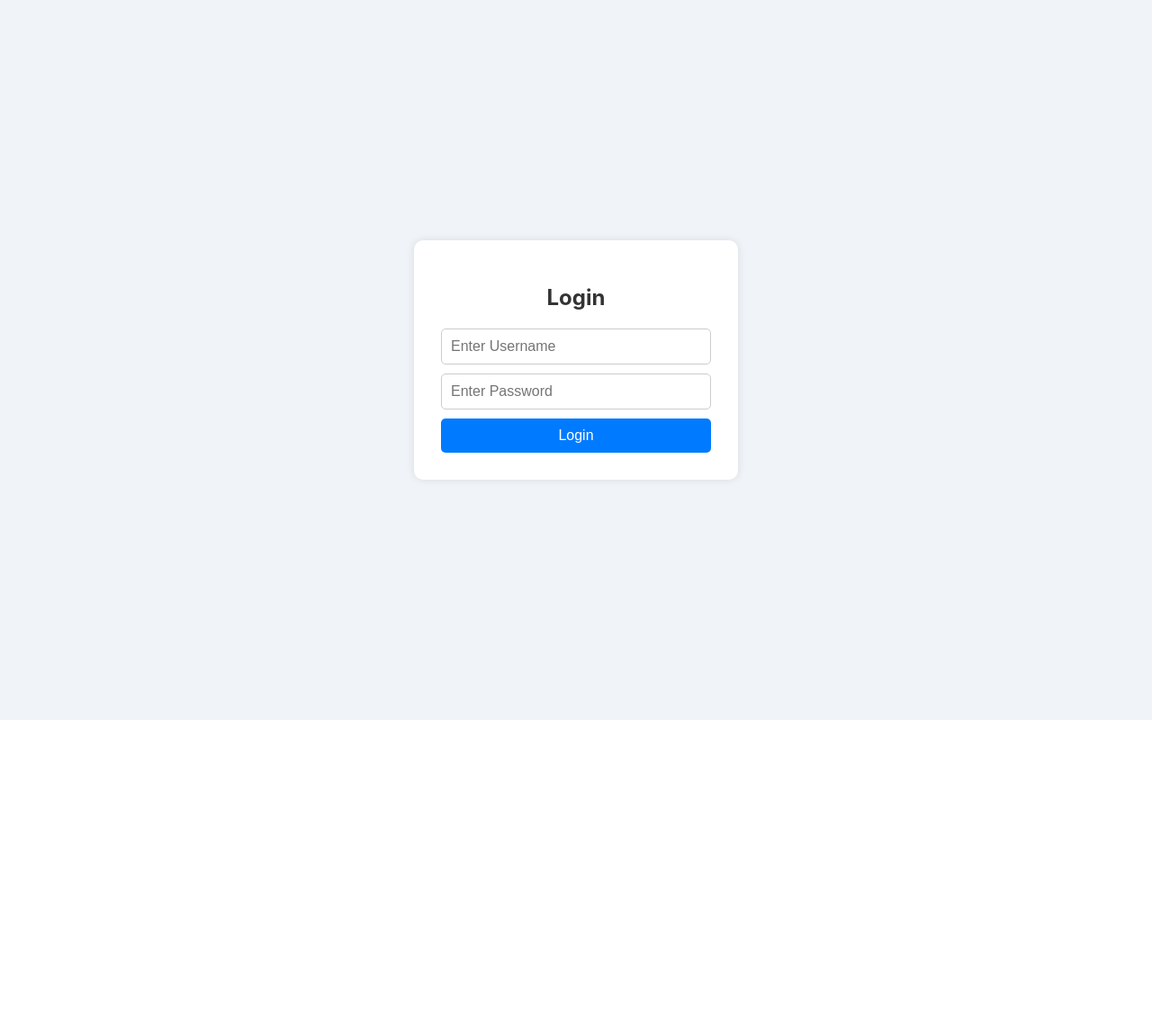
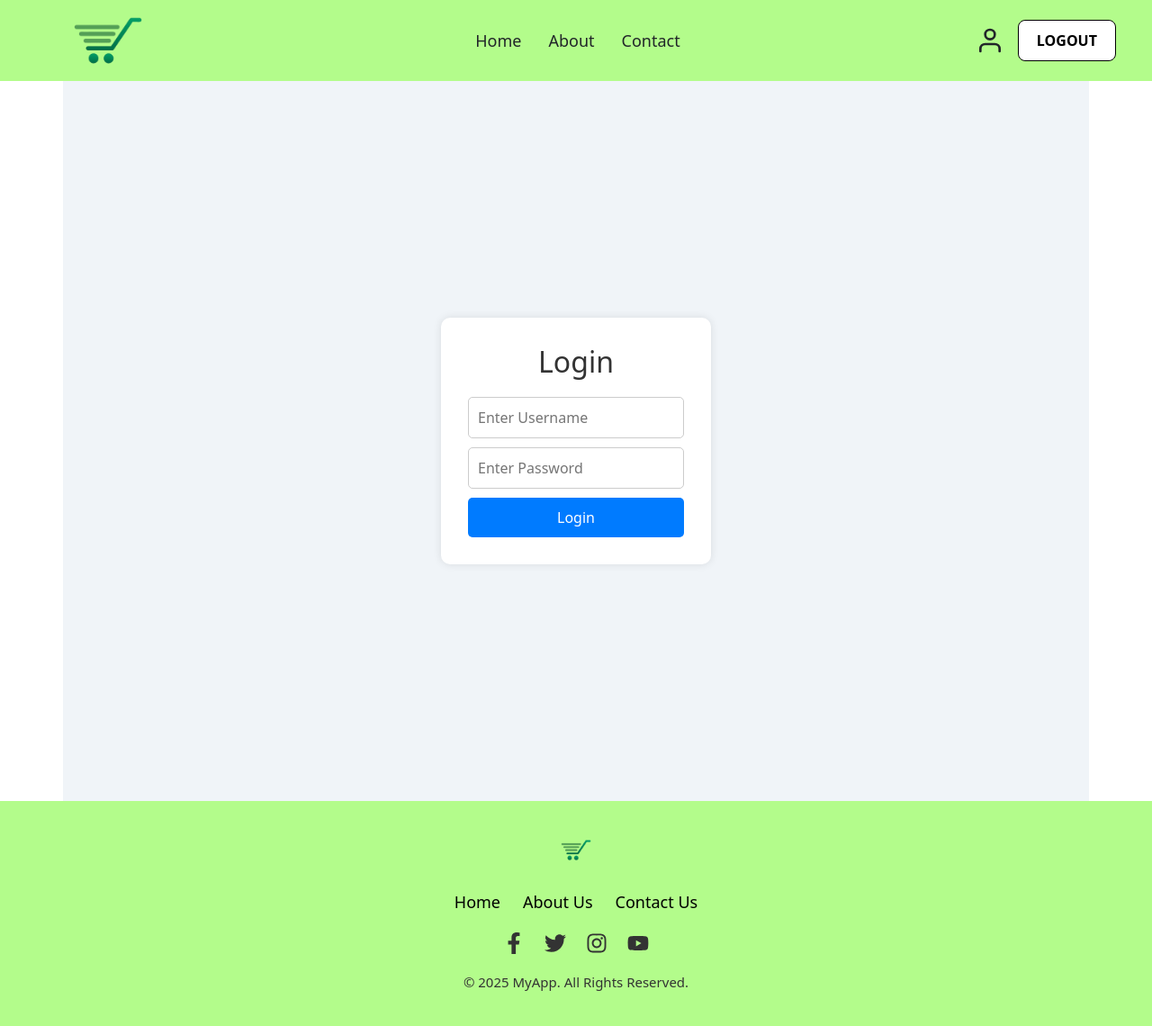
Before and after one commit to Hasifasherin/products, a React (Create React App) app: page /login in a window 1280 px wide. Shown: the top 1140 px of the page at 90% size. Before the commit the page ends 800 px from the top, so only its background shows below. Built offline with nearby package versions, Linux system fonts and the light colour scheme; sample sign-in values are in the browser's storage.

Commit message:
basic design completed

```diff
--- a/package.json
+++ b/package.json
@@ -8,8 +8,10 @@
     "@testing-library/react": "^16.3.0",
     "@testing-library/user-event": "^13.5.0",
     "axios": "^1.13.2",
+    "bootstrap": "^5.3.8",
     "react": "^19.2.0",
     "react-dom": "^19.2.0",
+    "react-icons": "^5.5.0",
     "react-router-dom": "^7.9.5",
     "react-scripts": "5.0.1",
     "react-toastify": "^11.0.5",
--- a/src/App.js
+++ b/src/App.js
@@ -1,9 +1,11 @@
 import React from "react";
 import { BrowserRouter, Routes, Route, Navigate } from "react-router-dom";
+import { useAuth } from "./context/AuthContext";
+import Header from "./components/Header/Header";
+import Footer from "./components/Footer/Footer";
+import Home from "./pages/Home/home";
 import About from "./pages/About/about";
-import Home from "./pages/Home/home";
 import Login from "./pages/Login/Login";
-import { AuthProvider, useAuth } from "./context/AuthContext";
 import "./App.css";
 
 function PrivateRoute({ children }) {
@@ -11,10 +13,20 @@ function PrivateRoute({ children }) {
   return user ? children : <Navigate to="/login" />;
 }
 
-function AppRoutes() {
+export default function App() {
+  const { user } = useAuth();
+
   return (
+    <BrowserRouter>
+      <div className="app-layout">
+
+        {/* Show header only when logged in */}
+        {user && <Header />}
+
+        <div className="main-content">
           <Routes>
             <Route path="/login" element={<Login />} />
+
             <Route
               path="/"
               element={
@@ -23,8 +35,9 @@ function AppRoutes() {
                 </PrivateRoute>
               }
             />
+
             <Route
-        path="/aboutus"
+              path="/about"
               element={
                 <PrivateRoute>
                   <About />
@@ -32,17 +45,11 @@ function AppRoutes() {
               }
             />
           </Routes>
+        </div>
+
+        {/* Show footer only when logged in */}
+        {user && <Footer />}
+      </div>
+    </BrowserRouter>
   );
 }
-
-function App() {
-  return (
-    <AuthProvider>
-      <BrowserRouter>
-        <AppRoutes />
-      </BrowserRouter>
-    </AuthProvider>
-  );
-}
-
-export default App;
--- /dev/null
+++ b/src/components/Footer/Footer.css
@@ -0,0 +1,51 @@
+.footer {
+  background: rgb(179, 252, 139);
+  padding: 40px 20px;
+  text-align: center;
+}
+
+.footer-logo {
+  width: 70px;
+  margin-bottom: 20px;
+}
+
+.footer-links {
+  list-style: none;
+  padding: 0;
+  margin: 10px 0 20px;
+  display: flex;
+  justify-content: center;
+  gap: 25px;
+}
+
+.footer-link {
+  text-decoration: none;
+  font-size: 18px;
+  color: #000;
+  font-weight: 500;
+}
+
+.footer-social {
+  display: flex;
+  justify-content: center;
+  gap: 22px;
+  margin-bottom: 20px;
+}
+
+.social-icon {
+  font-size: 24px;
+  cursor: pointer;
+  color: #333;
+  transition: 0.2s ease;
+}
+
+.social-icon:hover {
+  color: #000;
+  transform: scale(1.1);
+}
+
+.footer-copy {
+  color: #333;
+  margin-top: 10px;
+  font-size: 15px;
+}
--- /dev/null
+++ b/src/components/Footer/Footer.jsx
@@ -0,0 +1,29 @@
+import React from "react";
+import "./Footer.css";
+import logo from "../../assets/logo.png";
+import { FaFacebookF, FaTwitter, FaInstagram, FaYoutube } from "react-icons/fa";
+
+const Footer = () => {
+  return (
+    <footer className="footer">
+      <img src={logo} alt="Logo" className="footer-logo" />
+
+      <ul className="footer-links">
+        <li><a href="/" className="footer-link">Home</a></li>
+        <li><a href="/about" className="footer-link">About Us</a></li>
+        <li><a href="/contact" className="footer-link">Contact Us</a></li>
+      </ul>
+
+      <div className="footer-social">
+        <FaFacebookF className="social-icon" />
+        <FaTwitter className="social-icon" />
+        <FaInstagram className="social-icon" />
+        <FaYoutube className="social-icon" />
+      </div>
+
+      <p className="footer-copy">© 2025 MyApp. All Rights Reserved.</p>
+    </footer>
+  );
+};
+
+export default Footer;
--- /dev/null
+++ b/src/components/Header/Header.css
@@ -0,0 +1,51 @@
+.header {
+  background:rgb(179, 252, 139);
+  padding: 12px 40px;
+  display: flex;
+  align-items: center;
+  justify-content: space-between;
+}
+
+.header-left {
+  display: flex;
+  align-items: center;
+  gap: 10px;
+}
+
+.header-logo {
+  width: 160px;
+}
+
+.nav-links {
+  list-style: none;
+  display: flex;
+  gap: 30px;
+  font-size: 18px;
+  margin: 0;
+  padding: 0;
+}
+
+.nav-link {
+  text-decoration: none;
+  color: black;
+  font-weight: 500;
+}
+
+.header-right {
+  display: flex;
+  align-items: center;
+  gap: 15px;
+}
+
+.user-icon {
+  cursor: pointer;
+}
+
+.logout-btn {
+  padding: 10px 20px;
+  border-radius: 8px;
+  border: 1px solid #000;
+  cursor: pointer;
+  background: white;
+  font-weight: bold;
+}
--- /dev/null
+++ b/src/components/Header/Header.jsx
@@ -0,0 +1,39 @@
+import React from "react";
+import { Link, useNavigate } from "react-router-dom";
+import { FiUser } from "react-icons/fi";
+import "./Header.css";
+import logo from "../../assets/logo.png";
+import { useAuth } from "../../context/AuthContext";
+
+const Header = () => {
+  const { logout } = useAuth();
+  const navigate = useNavigate();
+
+  const handleLogout = () => {
+    logout();
+    navigate("/login");
+  };
+
+  return (
+    <header className="header">
+      <div className="header-left">
+        <img src={logo} alt="Logo" className="header-logo" />
+      </div>
+
+      <nav>
+        <ul className="nav-links">
+          <li><Link to="/" className="nav-link">Home</Link></li>
+          <li><Link to="/about" className="nav-link">About</Link></li>
+          <li><Link to="/contact" className="nav-link">Contact</Link></li>
+        </ul>
+      </nav>
+
+      <div className="header-right">
+        <FiUser size={32} className="user-icon" />
+        <button className="logout-btn" onClick={handleLogout}>LOGOUT</button>
+      </div>
+    </header>
+  );
+};
+
+export default Header;
--- /dev/null
+++ b/src/components/Home/ProductCard.jsx
@@ -0,0 +1,23 @@
+import React from "react";
+
+const ProductCard = ({ data }) => {
+  return (
+    <div className="card p-3 text-center">
+      <img
+        src={data.image}
+        alt={data.title}
+        className="card-img-top"
+        style={{ height: "150px", objectFit: "contain" }}
+      />
+
+      <h6 className="mt-2">{data.title.slice(0, 30)}...</h6>
+      <p className="text-success fw-bold">₹{data.price}</p>
+
+      <button className="btn btn-primary w-100 mb-2">View Product</button>
+      <button className="btn btn-danger w-100 mb-2">Delete</button>
+      <button className="btn btn-success w-100">Edit</button>
+    </div>
+  );
+};
+
+export default ProductCard;
--- /dev/null
+++ b/src/components/Home/ProductList.css
@@ -0,0 +1,78 @@
+.product-wrapper {
+  width: 100%;
+  padding: 20px 40px;
+  padding-bottom: 120px; /* prevents footer overlap */
+}
+
+.title {
+  text-align: center;
+  margin-bottom: 30px;
+}
+
+/* Grid: 4 columns, 2 rows */
+.product-grid {
+  display: grid;
+  grid-template-columns: repeat(4, 1fr);
+  grid-auto-rows: auto;
+  gap: 25px;
+  width: 100%;
+}
+
+/* Responsive for smaller screens */
+@media (max-width: 1200px) {
+  .product-grid {
+    grid-template-columns: repeat(3, 1fr);
+  }
+}
+
+@media (max-width: 900px) {
+  .product-grid {
+    grid-template-columns: repeat(2, 1fr);
+  }
+}
+
+@media (max-width: 600px) {
+  .product-grid {
+    grid-template-columns: 1fr;
+  }
+}
+
+.product-grid .card {
+  width: 100%;
+  border: 1px solid #ddd;
+  border-radius: 10px;
+}
+
+/* PAGINATION */
+.pagination {
+  margin-top: 40px;
+  display: flex;
+  justify-content: center;
+  gap: 8px;
+}
+
+.page-btn,
+.page-number {
+  border: 1px solid #ccc;
+  background: white;
+  padding: 8px 14px;
+  border-radius: 50px;
+  cursor: pointer;
+  transition: 0.2s ease;
+}
+
+.page-number.active {
+  background: #007bff;
+  color: white;
+  border-color: #007bff;
+}
+
+.page-btn:hover,
+.page-number:hover {
+  background: #eee;
+}
+
+.page-btn:disabled {
+  background: #f3f3f3;
+  cursor: not-allowed;
+}
--- a/src/components/Home/ProductList.jsx
+++ b/src/components/Home/ProductList.jsx
@@ -1,23 +1,71 @@
-import React,{useEffect} from 'react'
-import { useNavigate } from 'react-router-dom'
-import axios from 'axios'
+import React, { useEffect, useState } from "react";
+import axios from "axios";
+import ProductCard from "./ProductCard";
+import "./ProductList.css";
+
 const ProductList = () => {
+  const [products, setProducts] = useState([]);
+  const [currentPage, setCurrentPage] = useState(1);
 
-    useEffect(()=>{
-        console.log('im a useeffect');
-        axios.get('https://fakestoreapi.com/products')
-        .then(response => console.log(response.data));
+  const itemsPerPage = 8; // 4 above + 4 below
 
-    },[])
+  useEffect(() => {
+    axios
+      .get("https://fakestoreapi.com/products")
+      .then((res) => setProducts(res.data))
+      .catch((err) => console.log(err));
+  }, []);
 
+  const last = currentPage * itemsPerPage;
+  const first = last - itemsPerPage;
+  const currentProducts = products.slice(first, last);
 
-    const navigate = useNavigate()
+  const totalPages = Math.ceil(products.length / itemsPerPage);
+
+  const handlePageChange = (page) => {
+    setCurrentPage(page);
+    window.scrollTo({ top: 0, behavior: "smooth" });
+  };
+
   return (
-    <>
-        <div>ProductList</div>
-        <button onClick={() => navigate('/aboutus')}>About</button>
-        </>
-  )
-}
+    <div className="product-wrapper">
+      <h2 className="title">Product List</h2>
 
-export default ProductList
+      <div className="product-grid">
+        {currentProducts.map((item) => (
+          <ProductCard key={item.id} data={item} />
+        ))}
+      </div>
+
+      <div className="pagination">
+        <button
+          className="page-btn"
+          disabled={currentPage === 1}
+          onClick={() => handlePageChange(currentPage - 1)}
+        >
+          &lt;
+        </button>
+
+        {[...Array(totalPages)].map((_, i) => (
+          <button
+            key={i}
+            className={`page-number ${currentPage === i + 1 ? "active" : ""}`}
+            onClick={() => handlePageChange(i + 1)}
+          >
+            {i + 1}
+          </button>
+        ))}
+
+        <button
+          className="page-btn"
+          disabled={currentPage === totalPages}
+          onClick={() => handlePageChange(currentPage + 1)}
+        >
+          &gt;
+        </button>
+      </div>
+    </div>
+  );
+};
+
+export default ProductList;
--- a/src/context/AuthContext.jsx
+++ b/src/context/AuthContext.jsx
@@ -5,19 +5,24 @@ import "react-toastify/dist/ReactToastify.css";
 const AuthContext = createContext();
 
 const fakeUsers = [
-  { username: "admin", password: "password" },
-  { username: "user1", password: "1234" },
-  { username: "user2", password: "abcd" },
+  { username: "admin", password: "1234" },
+  { username: "user", password: "1234" },
+  { username: "hasifa", password: "abcd" },
 ];
 
 export const AuthProvider = ({ children }) => {
   const [user, setUser] = useState(null);
-
+  const [loading, setLoading] = useState(true);
+  // Load stored user on refresh
   useEffect(() => {
     const storedUser = localStorage.getItem("authUser");
-    if (storedUser) setUser(JSON.parse(storedUser));
+    if (storedUser) {
+      setUser(JSON.parse(storedUser));
+    }
+    setLoading(false);
   }, []);
 
+  // Login function
   const login = (username, password) => {
     const found = fakeUsers.find(
       (u) => u.username === username && u.password === password
@@ -35,6 +40,7 @@ export const AuthProvider = ({ children }) => {
     }
   };
 
+  // Logout function
   const logout = () => {
     setUser(null);
     localStorage.removeItem("authUser");
@@ -44,9 +50,13 @@ export const AuthProvider = ({ children }) => {
   return (
     <>
       <ToastContainer position="top-right" autoClose={3000} theme="colored" />
-      <AuthContext.Provider value={{ user, login, logout }}>
-        {children}
-      </AuthContext.Provider>
+
+      {/* Prevent UI flicker on refresh */}
+      {!loading && (
+        <AuthContext.Provider value={{ user, login, logout }}>
+          {children}
+        </AuthContext.Provider>
+      )}
     </>
   );
 };
--- a/src/index.js
+++ b/src/index.js
@@ -3,7 +3,9 @@ import ReactDOM from 'react-dom/client';
 import './index.css';
 import App from './App';
 import reportWebVitals from './reportWebVitals';
-import { AuthProvider } from './context/AuthContext'; // ✅ import AuthProvider
+import { AuthProvider } from './context/AuthContext';
+import "bootstrap/dist/css/bootstrap.min.css";
+
 
 const root = ReactDOM.createRoot(document.getElementById('root'));
 root.render(
--- a/src/pages/Home/home.jsx
+++ b/src/pages/Home/home.jsx
@@ -1,9 +1,10 @@
 import React from 'react'
 import ProductList from '../../components/Home/ProductList'
-const home = () => {
+
+const Home = () => {
   return (
-    <ProductList/>
+    <ProductList />
   )
 }
 
-export default home
+export default Home
```
Also changed, not shown: src/assets/logo.png (added), 1 other file (tests, documents, lock files or other folders). Lines whose indentation alone changed are shown as unchanged.
